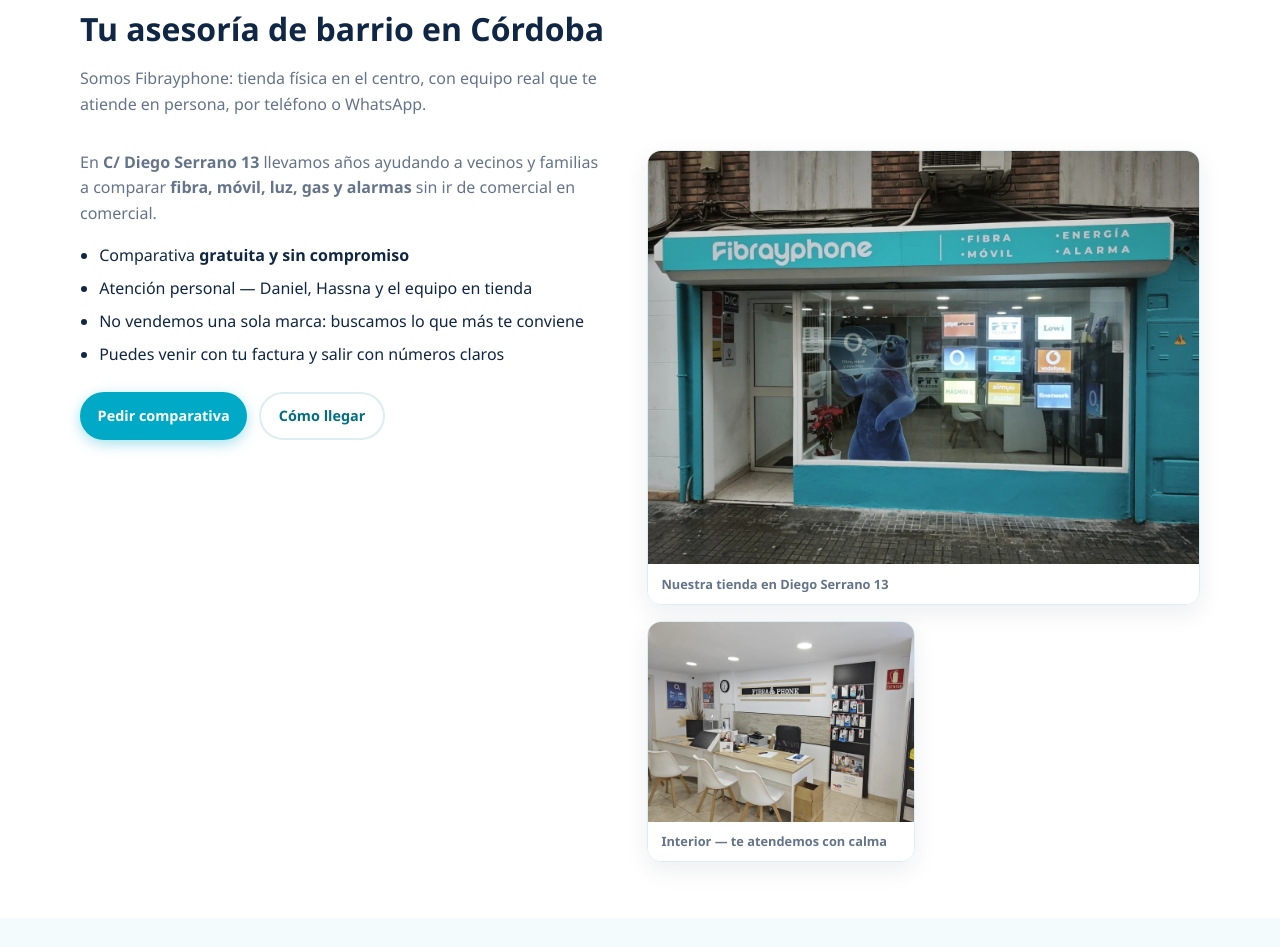
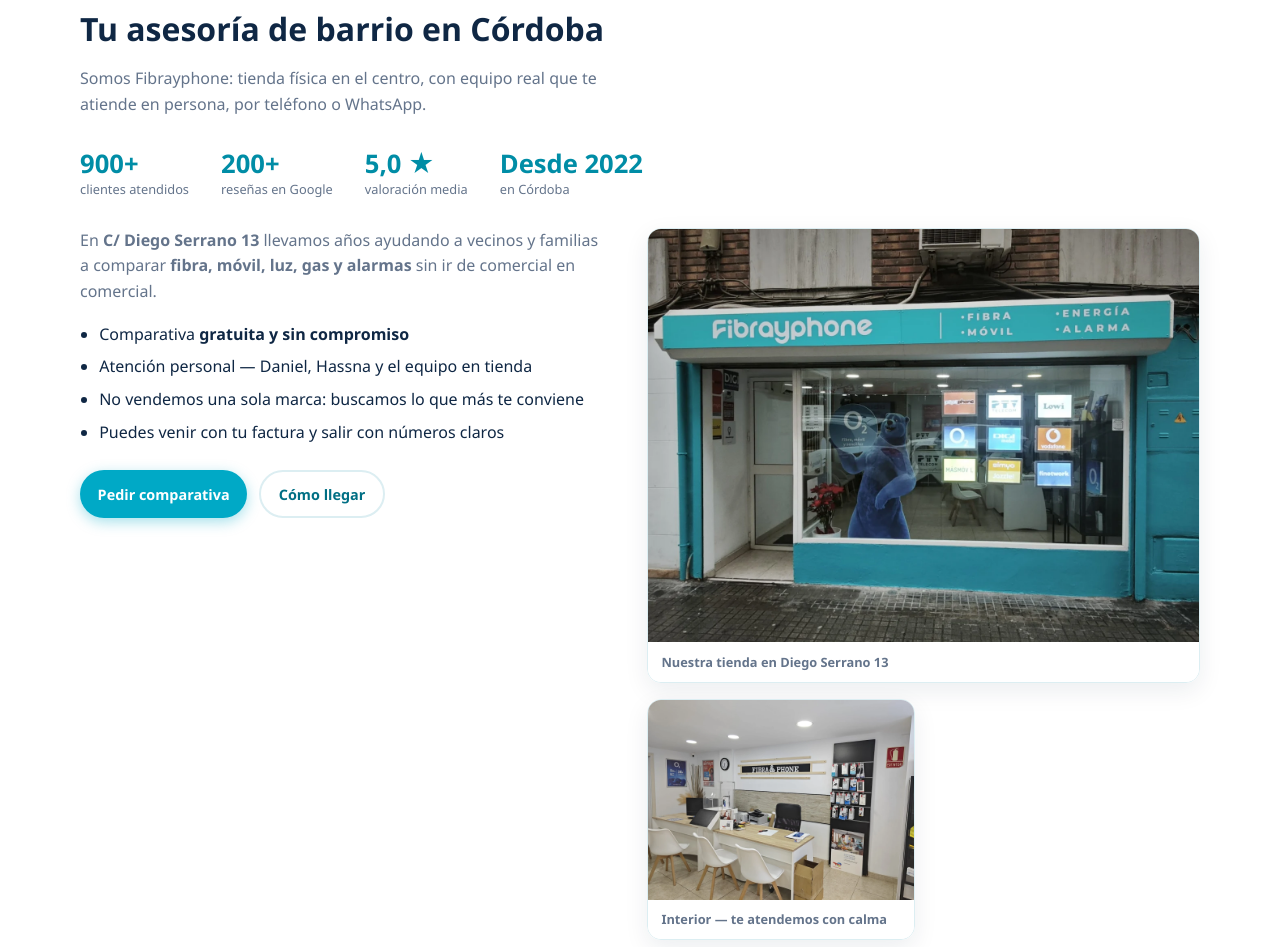
Before and after one commit to hassna1234/Daniel_fibrayphone, a website: page fibrayphone-landing/index.html in a window 1280 px wide. Shown: the part 1165-2112 px from the top of the page. Drawn offline with Linux system fonts and the light colour scheme.

Commit message:
Añade contador 900+ clientes en seccion Nosotros

```diff
--- a/fibrayphone-landing/css/styles.css
+++ b/fibrayphone-landing/css/styles.css
@@ -1256,6 +1256,42 @@
   }
 }
 
+/* Estadísticas */
+.stats-row {
+  display: flex;
+  flex-wrap: wrap;
+  gap: 1rem 2rem;
+  margin: 1.25rem 0 1.75rem;
+}
+
+.stat {
+  display: flex;
+  flex-direction: column;
+  gap: 0.1rem;
+}
+
+.stat strong {
+  font-size: 1.6rem;
+  font-weight: 800;
+  color: var(--brand-dark);
+  line-height: 1.1;
+}
+
+.stat span {
+  font-size: 0.8rem;
+  color: var(--muted);
+  font-weight: 500;
+}
+
+@media (max-width: 767px) {
+  .stats-row {
+    gap: 0.75rem 1.5rem;
+  }
+  .stat strong {
+    font-size: 1.35rem;
+  }
+}
+
 /* FAQ */
 .faq-list {
   display: grid;
--- a/fibrayphone-landing/index.html
+++ b/fibrayphone-landing/index.html
@@ -231,6 +231,24 @@
         <p class="section__label">Quiénes somos</p>
         <h2>Tu asesoría de barrio en Córdoba</h2>
         <p class="section__intro">Somos Fibrayphone: tienda física en el centro, con equipo real que te atiende en persona, por teléfono o WhatsApp.</p>
+        <div class="stats-row">
+          <div class="stat">
+            <strong>900+</strong>
+            <span>clientes atendidos</span>
+          </div>
+          <div class="stat">
+            <strong>200+</strong>
+            <span>reseñas en Google</span>
+          </div>
+          <div class="stat">
+            <strong>5,0 ★</strong>
+            <span>valoración media</span>
+          </div>
+          <div class="stat">
+            <strong>Desde 2022</strong>
+            <span>en Córdoba</span>
+          </div>
+        </div>
         <div class="about__grid">
           <div class="about__content">
             <p>En <strong>C/ Diego Serrano 13</strong> llevamos años ayudando a vecinos y familias a comparar <strong>fibra, móvil, luz, gas y alarmas</strong> sin ir de comercial en comercial.</p>
```
